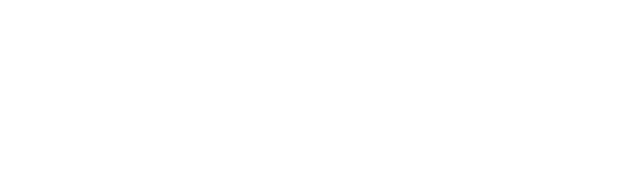
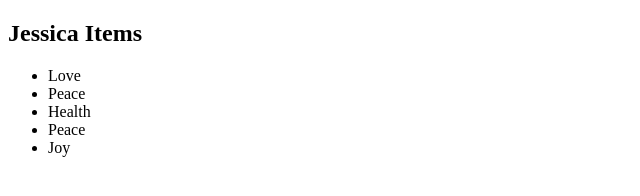
Before and after one commit to ExcelDurant/class-practice, a plain HTML site: page index.html in a window 1280 px wide. Shown: the whole page, without its empty margins (0-640 px from the left). Drawn offline with Linux system fonts and the light colour scheme.

Commit message:
Jessica added items

```diff
--- a/index.html
+++ b/index.html
@@ -6,9 +6,13 @@
     <title>Document</title>
 </head>
 <body>
-
+<h2>Jessica Items</h2>
     <ul>
-
+        <li>Love</li>
+        <li>Peace</li>
+        <li>Health</li>
+        <li>Peace</li>
+        <li>Joy</li>
     </ul>
 </body>
 </html>
```
